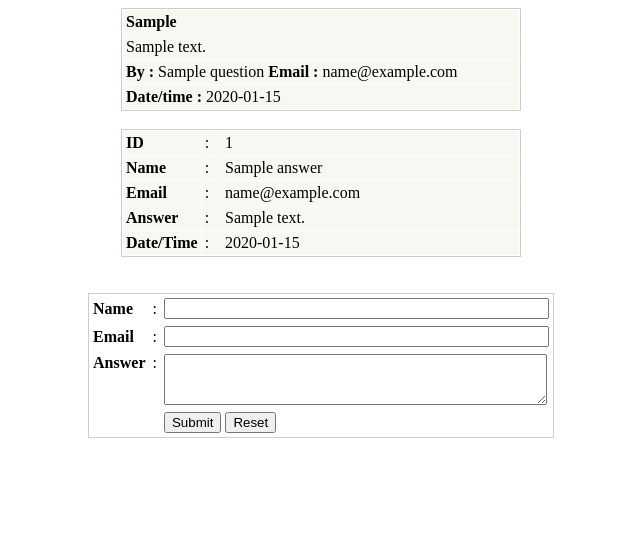
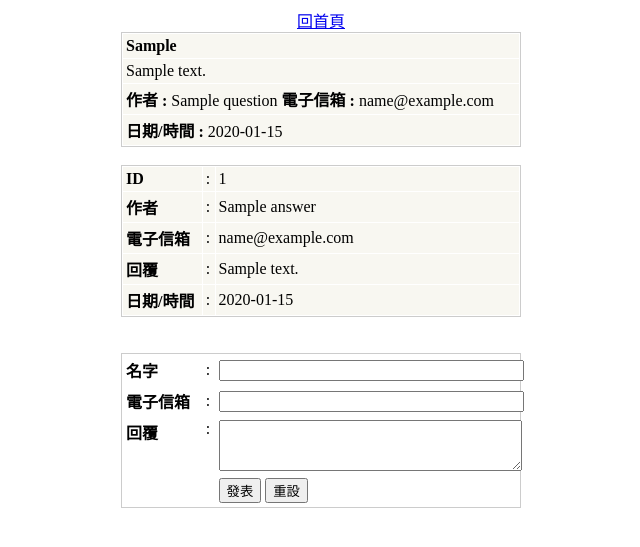
Before and after one commit to pulipulichen/easy-forum, a PHP site: page /view_topic.php?id=1 in a window 1280 px wide. Shown: the top 547 px of the page, without its empty margins (319-959 px from the left). Run offline with PHP 8.4, Linux system fonts and the light colour scheme; tables that the repository leaves empty hold one stand-in row (values such as "Sample post").

Commit message:
0730 修正用最新版程式碼

```diff
--- a/add_answer.php
+++ b/add_answer.php
@@ -36,8 +36,8 @@ $sql2="INSERT INTO $tbl_name(question_id, a_id, a_name, a_email, a_answer, a_dat
 $result2=mysql_query($sql2);
 
 if($result2){
-echo "Successful<BR>";
-echo "<a href='view_topic.php?id=".$id."'>View your answer</a>";
+echo "回覆成功<br />";
+echo "<a href='view_topic.php?id=".$id."'>觀看您的回覆</a>";
 
 // If added new answer, add value +1 in reply column
 $tbl_name2="forum_question";
@@ -45,7 +45,7 @@ $sql3="UPDATE $tbl_name2 SET reply='$Max_id' WHERE id='$id'";
 $result3=mysql_query($sql3);
 }
 else {
-echo "ERROR";
+echo "錯誤";
 }
 
 // Close connection
--- a/add_topic.php
+++ b/add_topic.php
@@ -21,11 +21,11 @@ $sql="INSERT INTO $tbl_name(topic, detail, name, email, datetime)VALUES('$topic'
 $result=mysql_query($sql);
 
 if($result){
-echo "Successful<BR>";
-echo "<a href=index.php>View your topic</a>";
+echo "發表成功<BR>";
+echo "<a href=index.php>觀看您的主題</a>";
 }
 else {
-echo "ERROR";
+echo "錯誤";
 }
 mysql_close();
 ?>
--- a/config.php
+++ b/config.php
@@ -3,7 +3,7 @@
 $host="localhost"; // Host name
 $username="root"; // Mysql username
 $password=""; // Mysql password
-$db_name="forum"; // Database name
+$db_name="forum"; // <- 請修改這個資料庫名稱
 
 // Connect to server and select database.
 mysql_connect("$host", "$username", "$password")or die("cannot connect");
--- a/view_topic.php
+++ b/view_topic.php
@@ -16,6 +16,8 @@ $result=mysql_query($sql);
 $rows=mysql_fetch_array($result);
 ?>
 
+<a href="index.php" style="display:block;text-align:center;">回首頁</a>
+
 <table width="400" border="0" align="center" cellpadding="0" cellspacing="1" bgcolor="#CCCCCC">
 <tr>
 <td><table width="100%" border="0" cellpadding="3" cellspacing="1" bordercolor="1" bgcolor="#FFFFFF">
@@ -28,11 +30,12 @@ $rows=mysql_fetch_array($result);
 </tr>
 
 <tr>
-<td bgcolor="#F8F7F1"><strong>By :</strong> <?php echo $rows['name']; ?> <strong>Email : </strong><?php echo $rows['email'];?></td>
+<td bgcolor="#F8F7F1"><strong>作者 :</strong> <?php echo $rows['name']; ?>
+    <strong>電子信箱 : </strong><?php echo $rows['email'];?></td>
 </tr>
 
 <tr>
-<td bgcolor="#F8F7F1"><strong>Date/time : </strong><?php echo $rows['datetime']; ?></td>
+<td bgcolor="#F8F7F1"><strong>日期/時間 : </strong><?php echo $rows['datetime']; ?></td>
 </tr>
 </table></td>
 </tr>
@@ -56,22 +59,22 @@ while($rows=mysql_fetch_array($result2)){
 <td bgcolor="#F8F7F1"><?php echo $rows['a_id']; ?></td>
 </tr>
 <tr>
-<td width="18%" bgcolor="#F8F7F1"><strong>Name</strong></td>
-<td width="5%" bgcolor="#F8F7F1">:</td>
+<td width="20%" bgcolor="#F8F7F1"><strong>作者</strong></td>
+<td width="3%" bgcolor="#F8F7F1">:</td>
 <td width="77%" bgcolor="#F8F7F1"><?php echo $rows['a_name']; ?></td>
 </tr>
 <tr>
-<td bgcolor="#F8F7F1"><strong>Email</strong></td>
+<td bgcolor="#F8F7F1"><strong>電子信箱</strong></td>
 <td bgcolor="#F8F7F1">:</td>
 <td bgcolor="#F8F7F1"><?php echo $rows['a_email']; ?></td>
 </tr>
 <tr>
-<td bgcolor="#F8F7F1"><strong>Answer</strong></td>
+<td bgcolor="#F8F7F1"><strong>回覆</strong></td>
 <td bgcolor="#F8F7F1">:</td>
 <td bgcolor="#F8F7F1"><?php echo $rows['a_answer']; ?></td>
 </tr>
 <tr>
-<td bgcolor="#F8F7F1"><strong>Date/Time</strong></td>
+<td bgcolor="#F8F7F1"><strong>日期/時間</strong></td>
 <td bgcolor="#F8F7F1">:</td>
 <td bgcolor="#F8F7F1"><?php echo $rows['a_datetime']; ?></td>
 </tr>
@@ -108,24 +111,24 @@ mysql_close();
 <td>
 <table width="100%" border="0" cellpadding="3" cellspacing="1" bgcolor="#FFFFFF">
 <tr>
-<td width="18%"><strong>Name</strong></td>
+<td width="20%"><strong>名字</strong></td>
 <td width="3%">:</td>
-<td width="79%"><input name="a_name" type="text" id="a_name" size="45"></td>
+<td width="77%"><input name="a_name" type="text" id="a_name" style="width:100%"></td>
 </tr>
 <tr>
-<td><strong>Email</strong></td>
+<td><strong>電子信箱</strong></td>
 <td>:</td>
-<td><input name="a_email" type="text" id="a_email" size="45"></td>
+<td><input name="a_email" type="text" id="a_email" style="width:100%"></td>
 </tr>
 <tr>
-<td valign="top"><strong>Answer</strong></td>
+<td valign="top"><strong>回覆</strong></td>
 <td valign="top">:</td>
-<td><textarea name="a_answer" cols="45" rows="3" id="a_answer"></textarea></td>
+<td><textarea name="a_answer" style="width:100%" rows="3" id="a_answer"></textarea></td>
 </tr>
 <tr>
 <td>&nbsp;</td>
 <td><input name="id" type="hidden" value="<?php echo $id; ?>"></td>
-<td><input type="submit" name="Submit" value="Submit"> <input type="reset" name="Submit2" value="Reset"></td>
+<td><input type="submit" name="Submit" value="發表"> <input type="reset" name="Submit2" value="重設"></td>
 </tr>
 </table>
 </td>
```
Also changed, not shown: create_topic.php (+10 -10 lines), index.php (+7 -5 lines).
